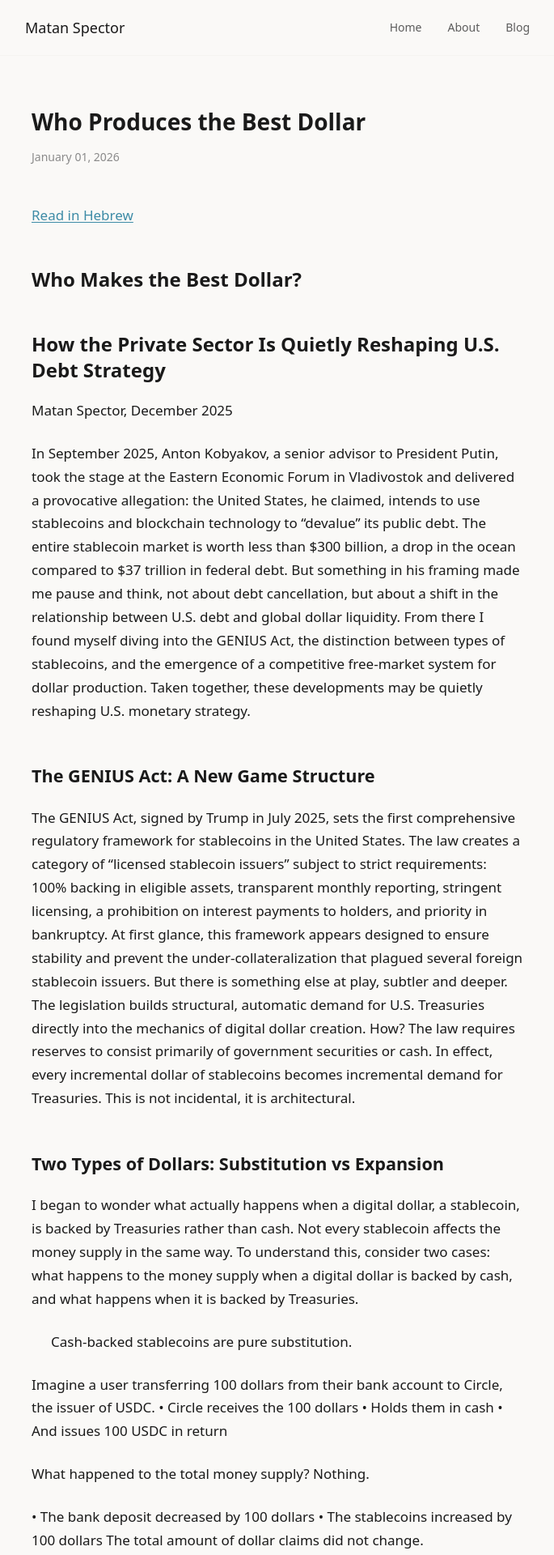
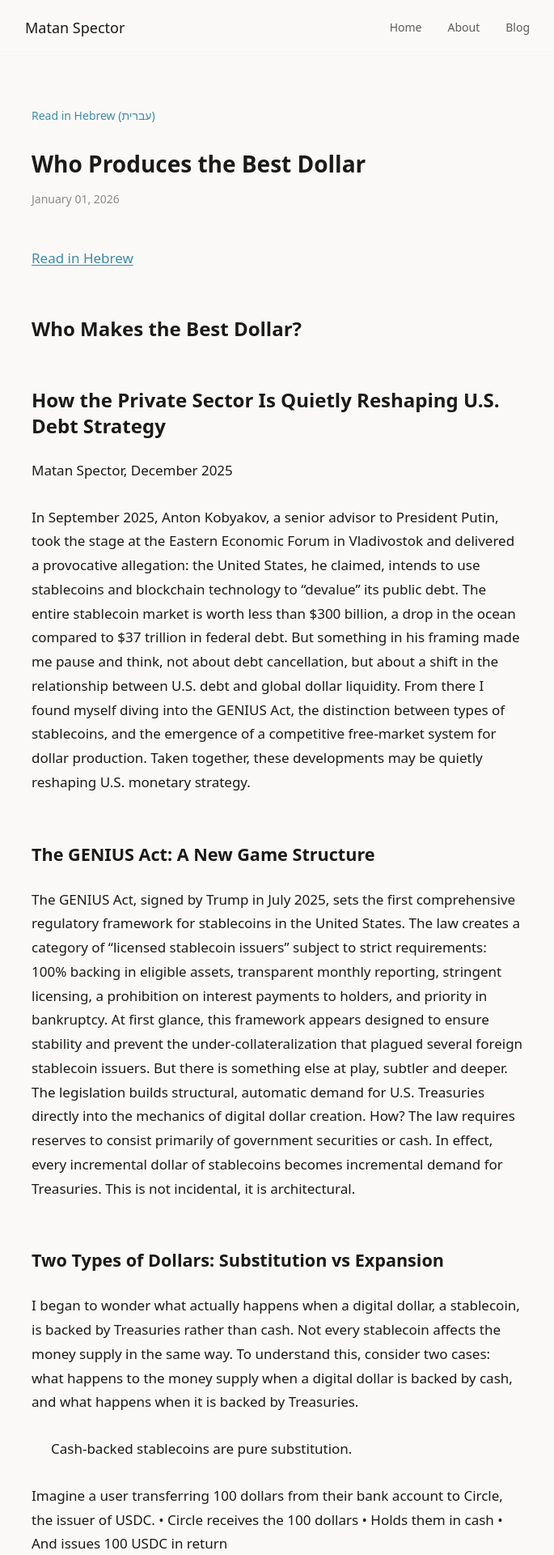
Before and after one commit to matantor/matantor.github.io, a Jekyll site: the page built from _posts/2026-01-01-who-produces-the-best-dollar.md, in a window 1280 px wide. Shown: the top 1920 px of the page at 81% size, without its empty margins (297-982 px from the left). Built offline with Jekyll 4.4.1, drawn with Linux system fonts in a browser that asks for light colours; nearby versions of some CDN libraries.

Commit message:
Add bilingual support, RTL styling, and improved typography
- Blog index shows "Read in Hebrew (עברית)" link when translation exists
- Post layout adds translation link at top based on language
- RTL support: dir attribute, right-aligned text and headings
- Increased paragraph and heading spacing for better readability
- Enable kramdown GFM with linkify for auto-linking URLs

Co-Authored-By: Claude Opus 4.5 <noreply@anthropic.com>

```diff
--- a/_config.yml
+++ b/_config.yml
@@ -7,6 +7,12 @@ timezone: "Asia/Jerusalem"
 
 # Build settings
 markdown: kramdown
+kramdown:
+  input: GFM
+  hard_wrap: false
+  auto_ids: true
+  linkify: true
+  syntax_highlighter: rouge
 
 # Permalink format for posts
 permalink: /blog/:year/:month/:day/:title/
--- a/_layouts/default.html
+++ b/_layouts/default.html
@@ -46,16 +46,16 @@
       .prose-custom h1, .prose-custom h2, .prose-custom h3 {
         @apply text-ink font-semibold;
       }
-      .prose-custom h1 { @apply text-2xl mt-12 mb-5; }
-      .prose-custom h2 { @apply text-[1.35rem] mt-12 mb-5; }
-      .prose-custom h3 { @apply text-lg mt-10 mb-4; }
+      .prose-custom h1 { @apply text-2xl mt-14 mb-6; }
+      .prose-custom h2 { @apply text-[1.35rem] mt-14 mb-6; }
+      .prose-custom h3 { @apply text-lg mt-12 mb-5; }
       .prose-custom > h1:first-child,
       .prose-custom > h2:first-child,
       .prose-custom > h3:first-child { @apply mt-0; }
-      .prose-custom p { @apply mb-6 leading-[1.7] text-ink; }
+      .prose-custom p { @apply mb-7 leading-[1.75] text-ink; }
       .prose-custom p + p { @apply mt-0; }
-      .prose-custom ul, .prose-custom ol { @apply mb-6 pl-6 leading-[1.7]; }
-      .prose-custom li { @apply mb-2; }
+      .prose-custom ul, .prose-custom ol { @apply mb-7 pl-6 leading-[1.75]; }
+      .prose-custom li { @apply mb-3; }
       .prose-custom li:last-child { @apply mb-0; }
       .prose-custom a { @apply text-sea-600 hover:text-sea-700 underline underline-offset-2; }
       .prose-custom blockquote { @apply border-l-2 border-sea-200 pl-5 italic text-muted my-8; }
@@ -63,7 +63,21 @@
       .prose-custom pre { @apply bg-stone p-4 rounded-lg overflow-x-auto my-6; }
       .prose-custom pre code { @apply bg-transparent p-0; }
       .prose-custom strong { @apply font-semibold text-ink; }
-      .prose-custom hr { @apply border-stone my-10; }
+      .prose-custom hr { @apply border-stone my-12; }
+
+      /* RTL support for Hebrew posts */
+      .prose-rtl {
+        text-align: right;
+      }
+      .prose-rtl h1, .prose-rtl h2, .prose-rtl h3 {
+        text-align: right;
+      }
+      .prose-rtl ul, .prose-rtl ol {
+        @apply pr-6 pl-0;
+      }
+      .prose-rtl blockquote {
+        @apply border-l-0 border-r-2 pr-5 pl-0;
+      }
     }
   </style>
 </head>
--- a/_layouts/post.html
+++ b/_layouts/post.html
@@ -3,28 +3,29 @@ layout: default
 ---
 
 <article class="max-w-[38rem] mx-auto" dir="{{ page.direction | default: 'ltr' }}">
+  <!-- Translation Link -->
+  {% if page.translation %}
+    <div class="mb-8 text-sm">
+      {% if page.lang == "he" %}
+        <a href="{{ page.translation | relative_url }}" class="text-sea-600 hover:text-sea-700">Read in English</a>
+      {% else %}
+        <a href="{{ page.translation | relative_url }}" class="text-sea-600 hover:text-sea-700">Read in Hebrew (עברית)</a>
+      {% endif %}
+    </div>
+  {% endif %}
+
   <!-- Post Header -->
   <header class="mb-12">
     <h1 class="text-[1.75rem] leading-tight font-semibold text-ink mb-4">{{ page.title }}</h1>
-    <div class="flex flex-wrap items-center gap-4 text-subtle text-sm">
+    <div class="text-subtle text-sm">
       <time datetime="{{ page.date | date_to_xmlschema }}">
         {{ page.date | date: "%B %d, %Y" }}
       </time>
-      {% if page.tags.size > 0 %}
-        <span class="text-stone">|</span>
-        <div class="flex flex-wrap gap-2">
-          {% for tag in page.tags %}
-            <a href="{{ '/tags/' | relative_url }}#tag-{{ tag }}" class="text-subtle hover:text-muted transition-colors">
-              {{ tag }}
-            </a>
-          {% endfor %}
-        </div>
-      {% endif %}
     </div>
   </header>
 
   <!-- Post Content -->
-  <div class="prose-custom text-ink text-[1.0625rem]">
+  <div class="prose-custom text-ink text-[1.0625rem] {% if page.direction == 'rtl' %}prose-rtl{% endif %}">
     {{ content }}
   </div>
 
--- a/blog.html
+++ b/blog.html
@@ -24,6 +24,10 @@ title: Blog
           </h2>
           <p class="text-sm text-subtle">
             {{ post.date | date: "%B %d, %Y" }}
+            {% if post.translation %}
+              <span class="mx-2">·</span>
+              <a href="{{ post.translation | relative_url }}" class="text-sea-600 hover:text-sea-700">Read in Hebrew (עברית)</a>
+            {% endif %}
           </p>
         </li>
       {% endfor %}
```
